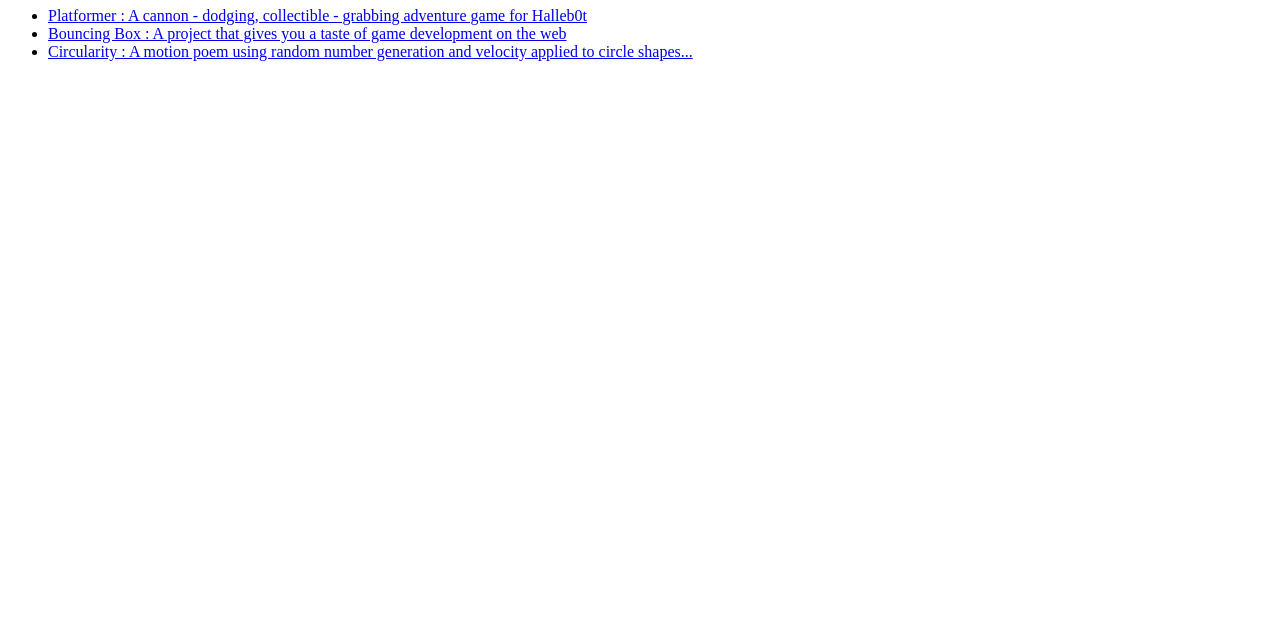
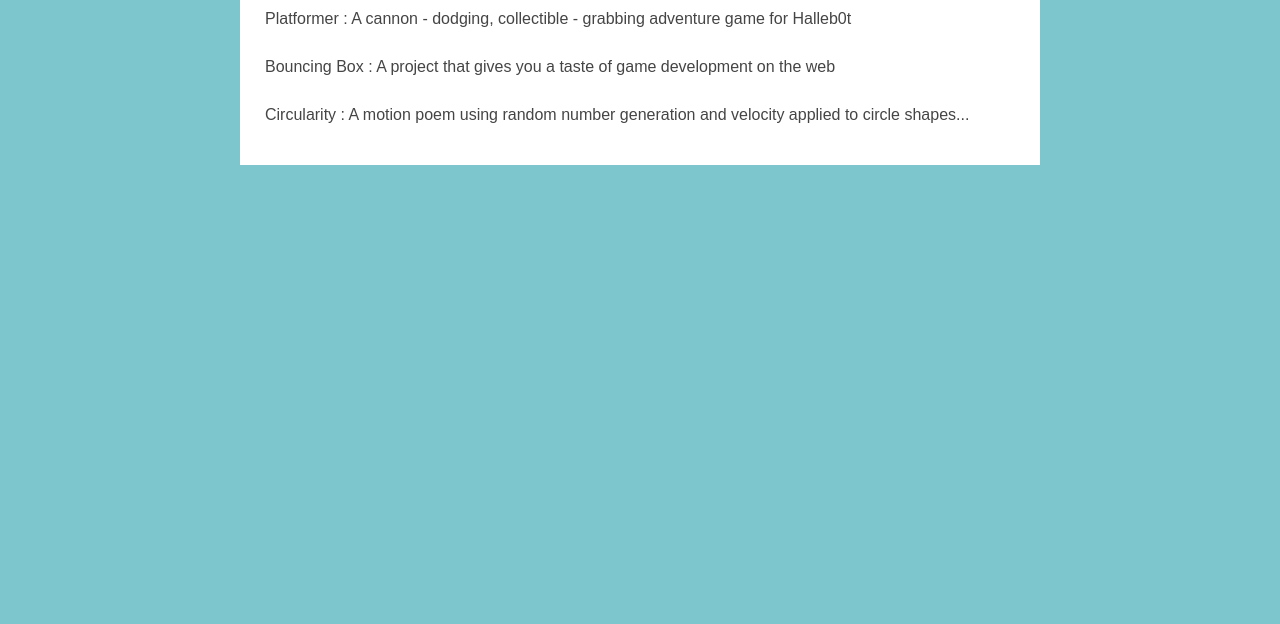
Before and after one commit to louislampcov/louislampcov.github.io, a plain HTML site: page portfolio.html in a window 1280 px wide. Shown: the part 176-800 px from the top of the page. Drawn offline with Linux system fonts and the light colour scheme.

Commit message:
add portfolio.html file

```diff
--- a/portfolio.html
+++ b/portfolio.html
@@ -2,12 +2,13 @@
 <html>
     <head>
         <title>Louis's Amazing Website</title>
+        <link rel="stylesheet" href="style.css">
     </head>
 
     <body>
       <div id="all-contents">
         <nav>
-            <h1>Sheba's Glorious Website</h1>
+            <h1>Louis's Amazing Website</h1>
             <ul id="nav-ul">
                <li class="nav-li">
                <a class="nav-a" href="index.html">Home</a>
--- a/style.css
+++ b/style.css
@@ -61,3 +61,28 @@ main {
 h2, h3 {
     margin: 0px;
 }
+
+.content h1 {
+    color: black;
+}
+
+#portfolio {
+    list-style-type: none;
+    padding-left: 0;
+}
+
+#portfolio li {
+    background: #fff;
+    padding: 10px;
+    border-radius: 10px;
+    margin-bottom: 10px;
+}
+
+#portfolio li:hover {
+    background: #eee;
+}
+
+#portfolio a {
+    text-decoration: none;
+    color: #454545;
+}
```
